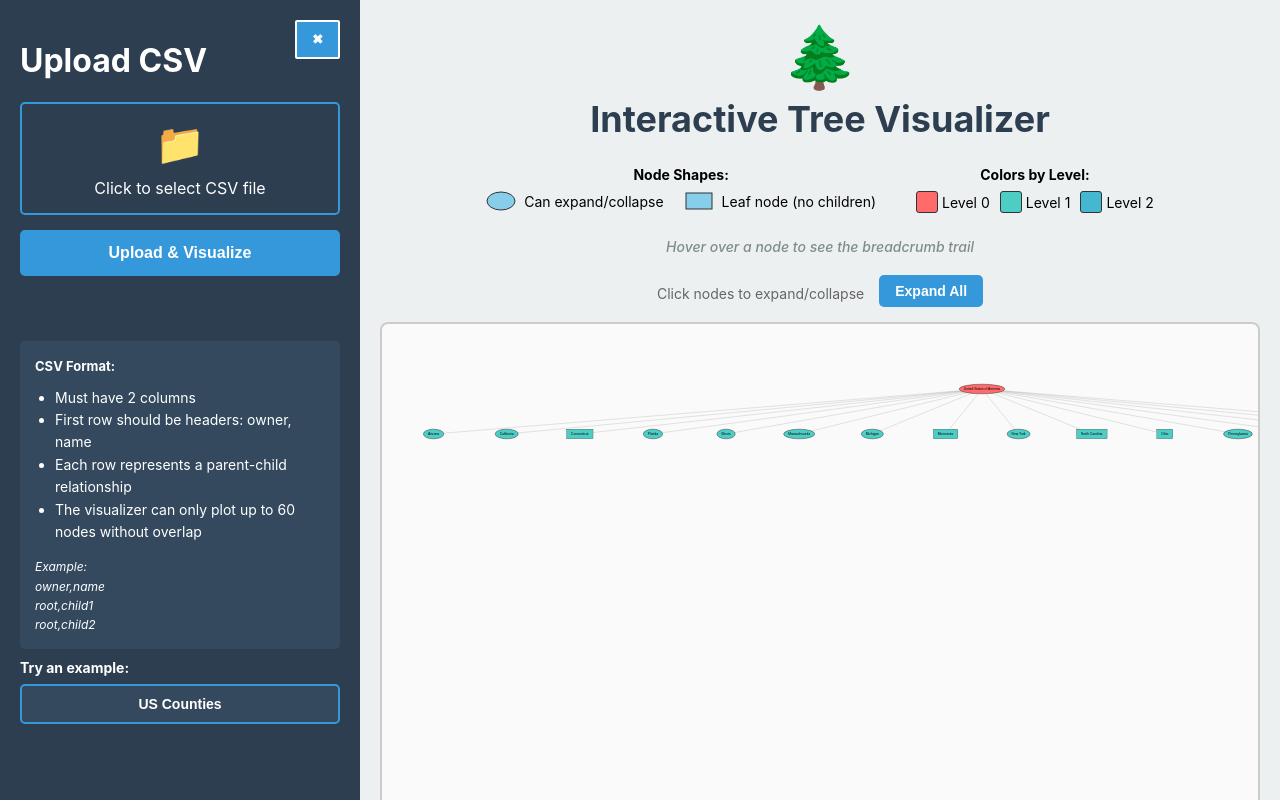
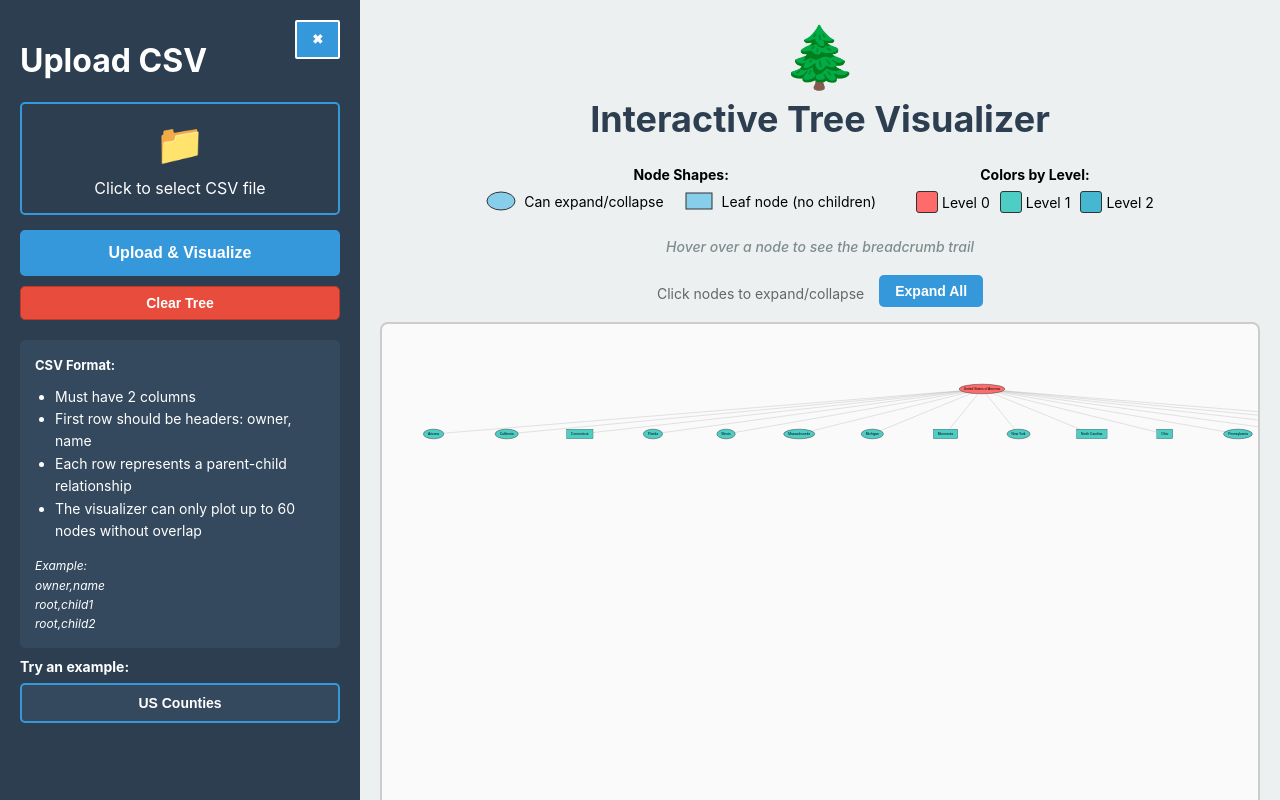
Before and after one commit to isabellamddo/interactive-tree-visualizer, a React (Create React App) app: page / in a window 1280 px wide. Both pictures are taken after a click on the button "US Counties". Built offline with nearby package versions, Linux system fonts and the light colour scheme.

Commit message:
clear tree button

```diff
--- a/src/App.js
+++ b/src/App.js
@@ -321,15 +321,46 @@ function App() {
               color: 'white',
               padding: '8px',
               borderRadius: '5px',
-              marginTop: '10px',
+              marginTop: successFade ? 0 : '10px',
               fontSize: '14px',
               textAlign: 'center',
               border: '1px solid #27ae5eff',
               opacity: successFade ? 0 : 1,
-              transition: 'opacity 1s ease'
+              transition: 'opacity 2s ease',
+              position: successFade ? 'absolute' : 'static',
+              visibility: successFade ? 'hidden' : 'visible',
+              pointerEvents: 'none'
             }}>
               Tree successfully generated!
             </div>
+          )}
+
+          {treeData && successFade && (
+            <button
+              onClick={(e) => {
+                e.preventDefault();
+                setTreeData(null);
+                setFile(null);
+                setSelectedExample("");
+                setError('');
+                setSuccessFade(false);
+              }}
+              style={{
+                backgroundColor: '#e74c3c',
+                color: 'white',
+                padding: '8px',
+                borderRadius: '5px',
+                marginTop: '10px',
+                fontSize: '14px',
+                fontWeight: 'bold',
+                textAlign: 'center',
+                border: '1px solid #c0392b',
+                cursor: 'pointer',
+                width: '100%',
+              }}
+            >
+              Clear Tree
+            </button>
           )}
 
           <div style={{
```
